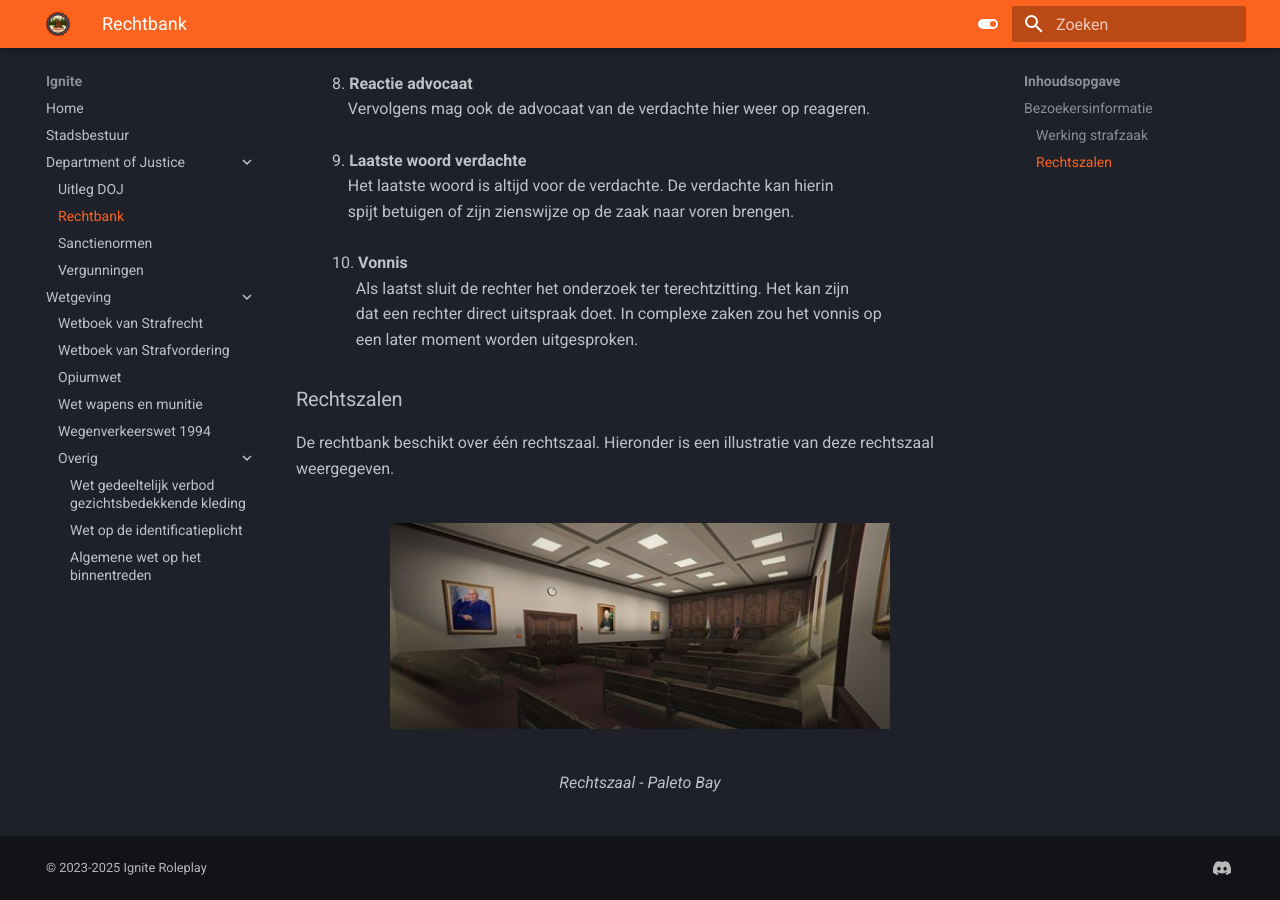
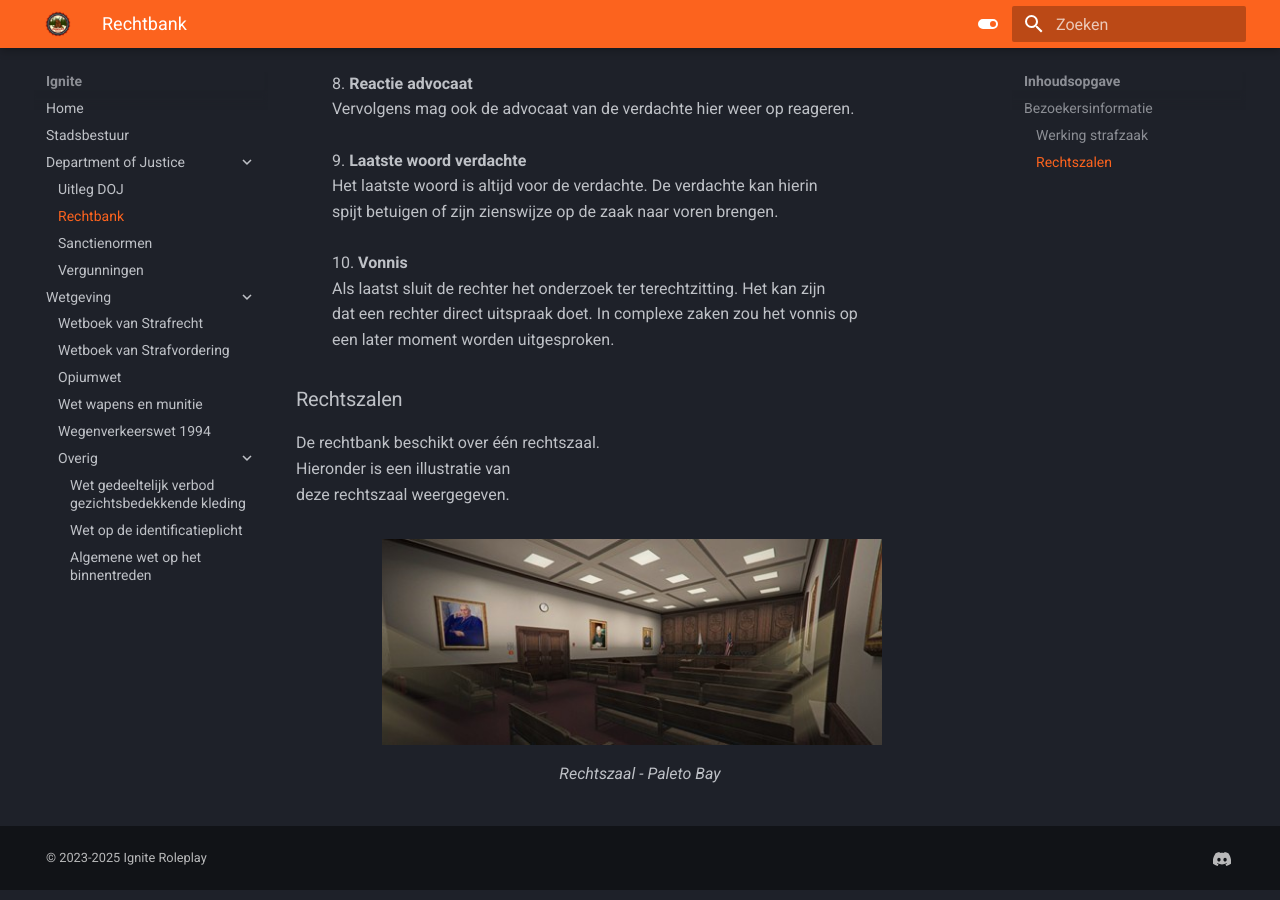
Before and after one commit to NLDenny/wetboek, an MkDocs documentation site: the page built from docs/Department of Justice/rechtbank.md, in a window 1280 px wide and 900 px high, scrolled down 1625 px. Built offline with MkDocs 1.6.1 and Material for MkDocs 9.7.7, drawn with Linux system fonts in a browser that asks for light colours; some of the changed lines change nothing that is shown.

Commit message:
Update rechtbank.md

```diff
--- a/docs/Department of Justice/rechtbank.md
+++ b/docs/Department of Justice/rechtbank.md
@@ -28,43 +28,42 @@
 &ensp; &nbsp; &nbsp; &nbsp; Vervolgens vertelt de rechter wie er nog meer in de rechtszaal aanwezig zijn <br>
 &ensp; &nbsp; &nbsp; &nbsp; (getuigen, deskundigen, familie etc). <br>
 &ensp; &nbsp; &nbsp; &nbsp; 2. __Mededeling cautie aan verdachte__ <br />
-&ensp; &nbsp; &nbsp; &nbsp; &nbsp; &nbsp; De rechter legt aan de verdachte uit dat hij ook tijdens de zitting niet tot <br>
-&ensp; &nbsp; &nbsp; &nbsp; &nbsp; &nbsp; antwoorden verplicht is. <br>
+&ensp; &nbsp; &nbsp; &nbsp; De rechter legt aan de verdachte uit dat hij ook tijdens de zitting niet tot <br>
+&ensp; &nbsp; &nbsp; &nbsp; antwoorden verplicht is. <br>
 &ensp; &nbsp; &nbsp; &nbsp; 3. __Tenlastelegging__ <br />
-&ensp; &nbsp; &nbsp; &nbsp; &nbsp; &nbsp; De district attorney leest de tenlastelegging voor. Hierin wordt vertelt voor welke <br>
-&ensp; &nbsp; &nbsp; &nbsp; &nbsp; &nbsp; strafbare feiten de verdachte wordt aangeklaagd. <br>
+&ensp; &nbsp; &nbsp; &nbsp; De district attorney leest de tenlastelegging voor. Hierin wordt vertelt voor welke <br>
+&ensp; &nbsp; &nbsp; &nbsp; strafbare feiten de verdachte wordt aangeklaagd. <br>
 &ensp; &nbsp; &nbsp; &nbsp; 4. __Onderzoek door rechter__ <br />
-&ensp; &nbsp; &nbsp; &nbsp; &nbsp; &nbsp; De rechter zal de verdachte verschillende vragen gaan stellen. Bij <br>
-&ensp; &nbsp; &nbsp; &nbsp; &nbsp; &nbsp; aanwezigheid van getuigen, deskundige of familie krijgen zij de <br>
-&ensp; &nbsp; &nbsp; &nbsp; &nbsp; &nbsp; mogelijkheid om te spreken. <br>
+&ensp; &nbsp; &nbsp; &nbsp; De rechter zal de verdachte verschillende vragen gaan stellen. Bij <br>
+&ensp; &nbsp; &nbsp; &nbsp; aanwezigheid van getuigen, deskundige of familie krijgen zij de <br>
+&ensp; &nbsp; &nbsp; &nbsp; mogelijkheid om te spreken. <br>
 &ensp; &nbsp; &nbsp; &nbsp; 5. __Requisitoir + strafeis__ <br />
-&ensp; &nbsp; &nbsp; &nbsp; &nbsp; &nbsp; De district attorney zal zijn visie geven op de zaak. Dit wordt het requisitoir <br>
-&ensp; &nbsp; &nbsp; &nbsp; &nbsp; &nbsp; genoemd. Na afloop van het requisitoir volgt altijd de strafeis. <br>
+&ensp; &nbsp; &nbsp; &nbsp; De district attorney zal zijn visie geven op de zaak. Dit wordt het requisitoir <br>
+&ensp; &nbsp; &nbsp; &nbsp; genoemd. Na afloop van het requisitoir volgt altijd de strafeis. <br>
 &ensp; &nbsp; &nbsp; &nbsp; 6. __Pleidooi advocaat__ <br />
-&ensp; &nbsp; &nbsp; &nbsp; &nbsp; &nbsp; Vervolgens is het woord aan de advocaat van de verdachte. De advocaat <br>
-&ensp; &nbsp; &nbsp; &nbsp; &nbsp; &nbsp; voert de verdediging van de verdachte aan. Hierbij kan de advocaat <br>
-&ensp; &nbsp; &nbsp; &nbsp; &nbsp; &nbsp; reageren op het requisitoir. <br>
+&ensp; &nbsp; &nbsp; &nbsp; Vervolgens is het woord aan de advocaat van de verdachte. De advocaat <br>
+&ensp; &nbsp; &nbsp; &nbsp; voert de verdediging van de verdachte aan. Hierbij kan de advocaat <br>
+&ensp; &nbsp; &nbsp; &nbsp; reageren op het requisitoir. <br>
 &ensp; &nbsp; &nbsp; &nbsp; 7. __Reactie pleidooi__ <br />
-&ensp; &nbsp; &nbsp; &nbsp; &nbsp; &nbsp; Er vindt vervolgens een tweede ronde plaats. De district attorney mag reageren <br>
-&ensp; &nbsp; &nbsp; &nbsp; &nbsp; &nbsp; op het pleidooi van de advocaat. <br>
+&ensp; &nbsp; &nbsp; &nbsp; Er vindt vervolgens een tweede ronde plaats. De district attorney mag reageren <br>
+&ensp; &nbsp; &nbsp; &nbsp; op het pleidooi van de advocaat. <br>
 &ensp; &nbsp; &nbsp; &nbsp; 8. __Reactie advocaat__ <br />
-&ensp; &nbsp; &nbsp; &nbsp; &nbsp; &nbsp; Vervolgens mag ook de advocaat van de verdachte hier weer op reageren. <br>
+&ensp; &nbsp; &nbsp; &nbsp; Vervolgens mag ook de advocaat van de verdachte hier weer op reageren. <br>
 &ensp; &nbsp; &nbsp; &nbsp; 9. __Laatste woord verdachte__ <br />
-&ensp; &nbsp; &nbsp; &nbsp; &nbsp; &nbsp; Het laatste woord is altijd voor de verdachte. De verdachte kan hierin <br>
-&ensp; &nbsp; &nbsp; &nbsp; &nbsp; &nbsp; spijt betuigen of zijn zienswijze op de zaak naar voren brengen. <br>
+&ensp; &nbsp; &nbsp; &nbsp; Het laatste woord is altijd voor de verdachte. De verdachte kan hierin <br>
+&ensp; &nbsp; &nbsp; &nbsp; spijt betuigen of zijn zienswijze op de zaak naar voren brengen. <br>
 &ensp; &nbsp; &nbsp; &nbsp; 10. __Vonnis__ <br />
-&ensp; &nbsp; &nbsp; &nbsp; &nbsp; &nbsp; &nbsp; Als laatst sluit de rechter het onderzoek ter terechtzitting. Het kan zijn <br>
-&ensp; &nbsp; &nbsp; &nbsp; &nbsp; &nbsp; &nbsp; dat een rechter direct uitspraak doet. In complexe zaken zou het vonnis op <br>
-&ensp; &nbsp; &nbsp; &nbsp; &nbsp; &nbsp; &nbsp; een later moment worden uitgesproken.
+&ensp; &nbsp; &nbsp; &nbsp; Als laatst sluit de rechter het onderzoek ter terechtzitting. Het kan zijn <br>
+&ensp; &nbsp; &nbsp; &nbsp; dat een rechter direct uitspraak doet. In complexe zaken zou het vonnis op <br>
+&ensp; &nbsp; &nbsp; &nbsp; een later moment worden uitgesproken.
 
 ### Rechtszalen
 
 De rechtbank beschikt over één rechtszaal.
-Hieronder is een illustratie van deze rechtszaal weergegeven.
-<br />
-<br />
+Hieronder is een illustratie van
+deze rechtszaal weergegeven.
 
 <figure markdown="span">
-  ![Image title](../img/rechtszaal.webp){ width="500" }
+  ![Image title](../img/rechtszaal.webp){ width="500" align=left}
   <figcaption>Rechtszaal - Paleto Bay</figcaption>
 </figure>
```
